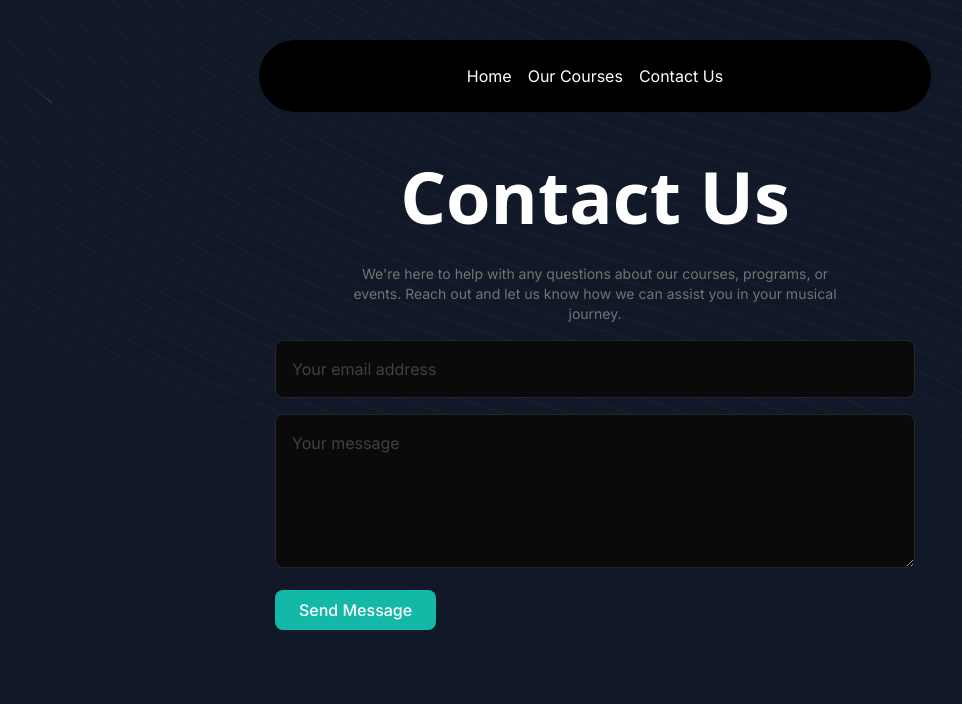
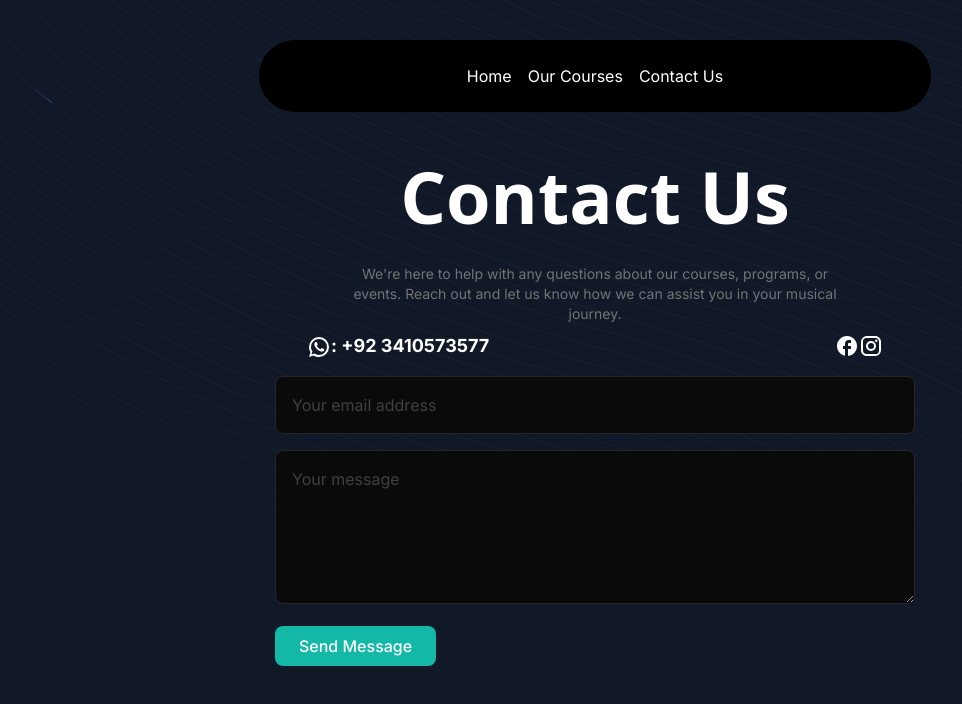
Before and after one commit to fidaakhon/myacademy, a Next.js app: page /contact in a window 1280 px wide. Shown: the top 704 px of the page, without its empty margins (45-1007 px from the left). Built offline with nearby package versions, Linux system fonts and the light colour scheme.

Commit message:
Contact us page modified

```diff
--- a/package.json
+++ b/package.json
@@ -10,6 +10,10 @@
   },
   "dependencies": {
     "@emailjs/browser": "^4.3.3",
+    "@emotion/react": "^11.11.4",
+    "@emotion/styled": "^11.11.0",
+    "@mui/icons-material": "^5.15.13",
+    "@mui/material": "^5.15.13",
     "clsx": "^2.1.0",
     "framer-motion": "^11.0.12",
     "next": "14.1.3",
--- a/src/app/contact/page.tsx
+++ b/src/app/contact/page.tsx
@@ -3,12 +3,16 @@
 import React, { useState } from 'react';
 import { BackgroundBeams } from '@/components/ui/background-beams';
 import emailjs from '@emailjs/browser';
+import WhatsAppIcon from '@mui/icons-material/WhatsApp';
+import FacebookRoundedIcon from '@mui/icons-material/FacebookRounded';
+import InstagramIcon from '@mui/icons-material/Instagram';
 
 function MusicSchoolContactUs() {
   const [data, setData] = useState({
     email: '',
     message: '',
   });
+  const [isSent, setIsSent] = useState(false);
 
 
   const sendMail = (templateParams: any) => {
@@ -19,6 +23,7 @@ function MusicSchoolContactUs() {
           email: '',
           message: ''
         });
+        setIsSent(true);
       }, (error) => {
         console.log(error.text);
       });
@@ -31,7 +36,7 @@ function MusicSchoolContactUs() {
 
 
   return (
-    <div className="min-h-screen bg-gray-100 dark:bg-gray-900 py-12 pt-36 relative">
+    <div className="min-h-screen bg-gray-100 dark:bg-gray-900 py-12 pt-36 relative" onClick={()=> setIsSent(false)}>
       {' '}
       {/* Ensure the container is relative */}
       {/* BackgroundBeams with adjusted z-index */}
@@ -48,6 +53,17 @@ function MusicSchoolContactUs() {
           programs, or events. Reach out and let us know how we can assist you
           in your musical journey.
         </p>
+        <div className="icons flex flex-col sm:flex-row sm:justify-between justify-center px-8">
+          <p className='text-white font-bold text-lg'><WhatsAppIcon className="text-5xl text-white" />: +92 3410573577 </p>
+          <div className="socialicons flex justify-between">
+            <a href="https://www.facebook.com" target="_blank" rel="noreferrer">
+              <FacebookRoundedIcon className="text-5xl text-white" />
+            </a>
+            <a href="https://www.instagram.com" target="_blank" rel="noreferrer">
+              <InstagramIcon className="text-5xl text-white" />
+            </a>
+          </div>
+        </div>
         <form onSubmit={submitHandler} className="space-y-4 mt-4">
           <input
             type="email"
@@ -65,6 +81,11 @@ function MusicSchoolContactUs() {
             rows={5}
             required
           ></textarea>
+          {isSent && (
+            <p className="text-white text-sm">
+              Your email has been sent successfully.
+            </p>
+          )}
           <button
             type="submit"
             className="px-6 py-2 rounded-lg bg-teal-500 text-white font-medium hover:bg-teal-600 focus:outline-none focus:ring-2 focus:ring-teal-500 focus:ring-offset-2"
```
Also changed, not shown: 1 other file (tests, documents, lock files or other folders).
